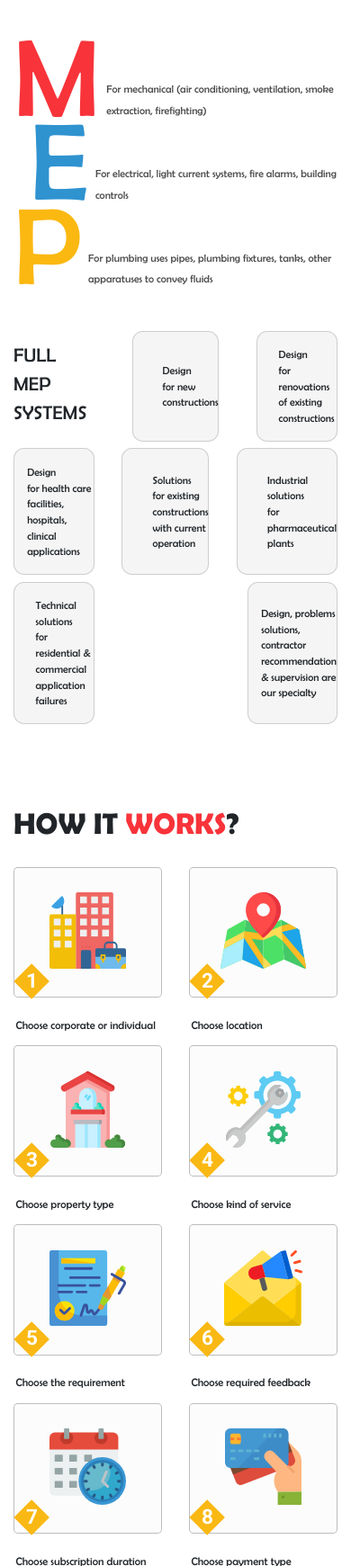
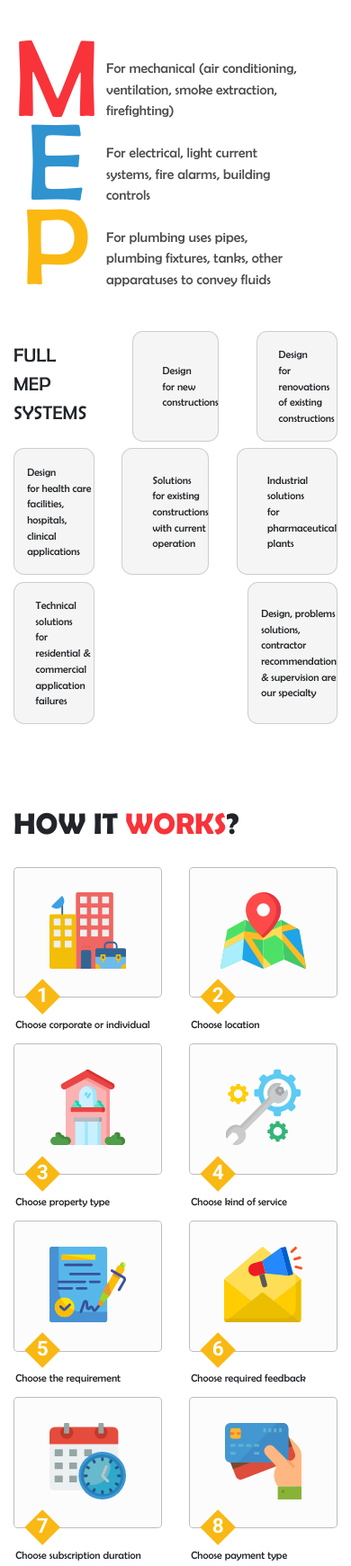
Before and after one commit to ExuCounter/Invictus, a website: page index.html in a window 390 px wide. Shown: the part 2460-4201 px from the top of the page at 90% size. Drawn offline with nearby package versions, Linux system fonts and the light colour scheme.

Commit message:
media queries

```diff
--- a/index.html
+++ b/index.html
@@ -217,7 +217,7 @@
                 What <span>ids</span> do?
             </h1>
             <div class="row big-letters__row">
-                <div class="col-md-4 col-12 big-letters__row-block">
+                <div class="col-lg-4 col-12 big-letters__row-block">
                     <span>M</span>
                     <p>
                         For mechanical
@@ -225,7 +225,7 @@
                         smoke extraction, firefighting)
                     </p>
                 </div>
-                <div class="col-md-4 col-12 big-letters__row-block">
+                <div class="col-lg-4 col-12 big-letters__row-block">
                     <span>E</span>
                     <p>
                         For electrical, light current
@@ -233,7 +233,7 @@
                         controls
                     </p>
                 </div>
-                <div class="col-md-4 col-12 big-letters__row-block">
+                <div class="col-lg-4 col-12 big-letters__row-block">
                     <span>P</span>
                     <p>
                         For plumbing uses pipes,
@@ -295,25 +295,25 @@
                 How it <span>works</span>?
             </div>
             <div class="row how-it-works__row">
-                <div class="col-md-3 col-sm-4 col-6 how-it-works__row-block">
+                <div class="col-md-3 col-6 how-it-works__row-block">
                     <div class="how-it-works__row-block__img-container">
                         <img src="img/corporate.svg" alt="How it works image">
                     </div>
                     <p>Choose corporate or individual</p>
                 </div>
-                <div class="col-md-3 col-sm-4 col-6 how-it-works__row-block">
+                <div class="col-md-3 col-6 how-it-works__row-block">
                     <div class="how-it-works__row-block__img-container">
                         <img src="img/map.svg" alt="How it works image">
                     </div>
                     <p>Choose location</p>
                 </div>
-                <div class="col-md-3 col-sm-4 col-6 how-it-works__row-block">
+                <div class="col-md-3 col-6 how-it-works__row-block">
                     <div class="how-it-works__row-block__img-container">
                         <img src="img/architecture-and-city.svg" alt="How it works image">
                     </div>
                     <p>Choose property type</p>
                 </div>
-                <div class="col-md-3 col-sm-4 col-6 how-it-works__row-block">
+                <div class="col-md-3 col-6 how-it-works__row-block">
                     <div class="how-it-works__row-block__img-container">
                         <img src="img/construction.svg" alt="How it works image">
                     </div>
@@ -322,25 +322,25 @@
 
                 <!-- Second Row -->
 
-                <div class="col-md-3 col-sm-4 col-6 how-it-works__row-block">
+                <div class="col-md-3 col-6 how-it-works__row-block">
                     <div class="how-it-works__row-block__img-container">
                         <img src="img/contract.svg" alt="How it works image">
                     </div>
                     <p>Choose the requirement</p>
                 </div>
-                <div class="col-md-3 col-sm-4 col-6 how-it-works__row-block">
+                <div class="col-md-3 col-6 how-it-works__row-block">
                     <div class="how-it-works__row-block__img-container">
                         <img src="img/email-maketing.svg" alt="How it works image">
                     </div>
                     <p>Choose required feedback</p>
                 </div>
-                <div class="col-md-3 col-sm-4 col-6 how-it-works__row-block">
+                <div class="col-md-3 col-6 how-it-works__row-block">
                     <div class="how-it-works__row-block__img-container">
                         <img src="img/page-1.svg" alt="How it works image">
                     </div>
                     <p>Choose subscription duration</p>
                 </div>
-                <div class="col-md-3 col-sm-4 col-6 how-it-works__row-block">
+                <div class="col-md-3 col-6 how-it-works__row-block">
                     <div class="how-it-works__row-block__img-container">
                         <img src="img/surface-1.svg" alt="How it works image">
                     </div>
--- a/style/media-queries.css
+++ b/style/media-queries.css
@@ -19,6 +19,21 @@
     }
     .subscribe-btn{
         font-size: 4.5em;
+    }
+    .big-letters__row-block span{
+        width: 25%;
+        text-align: center;
+    }
+    .big-letters__row-block p{
+        width: 65%;
+    }
+    .big-letters__row-block:nth-child(2) span {
+        padding-left: 0em;
+    }
+    .big-letters__row-block p {
+        font-size: 3.6em !important;
+        line-height: 1.5em;
+        padding-right: 1em;
     }
 }
 
@@ -57,15 +72,24 @@
     }
     .services-slider .slick-next {
         bottom: 8rem;
-        right: 17rem;
+        right: 13rem;
     }
     .services-slider .slick-prev {
         bottom: 8rem;
         left: 6rem;
     }
+    .how-it-works__row-block p {
+        font-size: 3.4em;
+    }
+    .how-it-works__row-block__img-container:after{
+        left: 1.4em;
+    }
+    .how-it-works__row-block__img-container:before{
+        left: 1.8em;
+    }
 }
 
-@media screen and (max-width: 568px){
+@media screen and (max-width: 578px){
     .contact-us__form-col{
         order: 2;
     }
@@ -86,6 +110,18 @@
     }
     .client-feedback__slider .slick-next{
         right: 40px !important;
+    }
+    .big-letters__row-block p {
+        font-size: 3.3em !important;
+    }
+    .how-it-works__row-block p {
+        font-size: 2.9em;
+    }
+    .how-it-works__row-block__img-container:after{
+        bottom: 1.9em;
+    }
+    .how-it-works__row-block__img-container:before{
+        bottom: 1.9em;
     }
 }
 
@@ -173,6 +209,9 @@
     }
     .masonry-gallery__description {
         font-size: 2.15em;
+    }
+    .how-it-works__row-block p{
+        font-size: 2.3em;
     }
 
 }
@@ -389,6 +428,15 @@
     .who-we-are__img-container {
         padding-bottom: 30rem !important;
     }
+    .how-it-works__row-block p {
+        font-size: 2.5em;
+    }
+    .how-it-works__row-block__img-container:after{
+        bottom: 1.6em;
+    }
+    .how-it-works__row-block__img-container:before{
+        bottom: 1.6em;
+    }
 }
 
 /* MEDIA QUERIES FOR 340PX BETWEEN 375PX */
@@ -436,6 +484,12 @@
     .client-feedback__slider .slick-prev{
         bottom: 22px !important;
         left: 10px !important;
+    }
+    .how-it-works__row-block__img-container:after{
+        left: 1.9em;
+    }
+    .how-it-works__row-block__img-container:before{
+        left: 2.35em;
     }
 }
 
@@ -487,6 +541,17 @@
         bottom: 21px !important;
         left: 10px !important;
     }
+    .how-it-works__row-block p {
+        font-size: 2.75em;
+    }
+    .how-it-works__row-block__img-container:after{
+        left: 1.6em;
+        bottom: 1.7em;
+    }
+    .how-it-works__row-block__img-container:before{
+        left: 2.0em;
+        bottom: 1.7em;
+    }
 }
 
 @media screen and (min-width: 992px) and (max-width: 1080px){
@@ -495,3 +560,9 @@
         margin: 2.72em 0em 1.05em 0.2em;
     }
 }
+
+@media screen and (max-width: 1040px){
+    .big-letters__row-block p {
+        font-size: 2.2em;
+    }
+}
```
